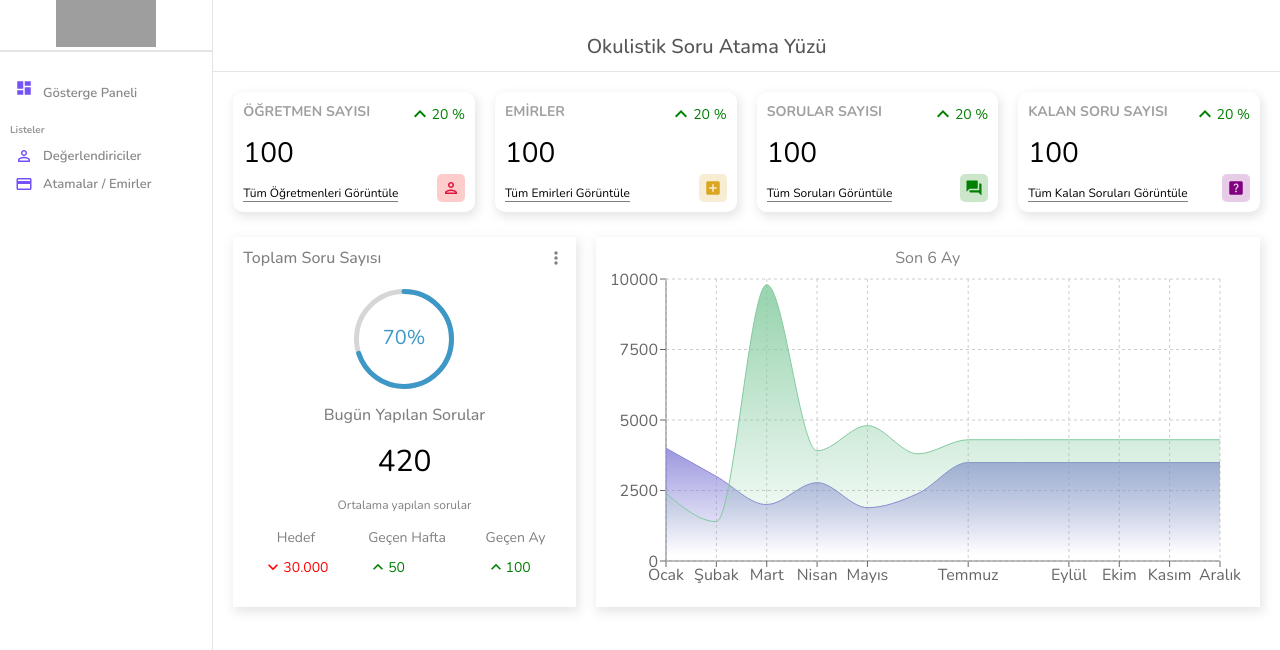
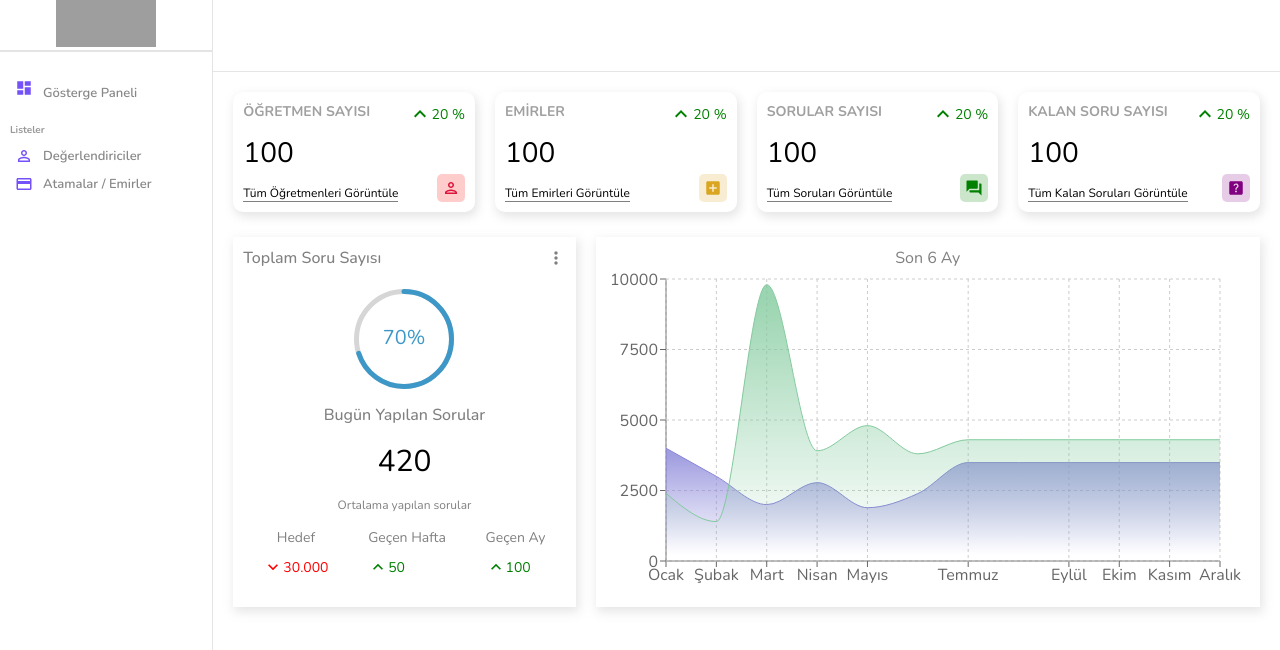
Before and after one commit to Furkankaplann/Question-assignment-interface, a React (Create React App) app: page / in a window 1280 px wide. Shown: the top 650 px of the page. Built offline with nearby package versions, Linux system fonts and the light colour scheme; grey boxes are pictures that could not be loaded.

Commit message:
navbar fix

```diff
--- a/src/components/navbar/Navbar.jsx
+++ b/src/components/navbar/Navbar.jsx
@@ -3,7 +3,6 @@ const Navbar = () => {
 
   return (
     <div className="navbar">
-<h1>Okulistik Soru Atama Yüzü</h1>
     </div>
   );
 };
```
